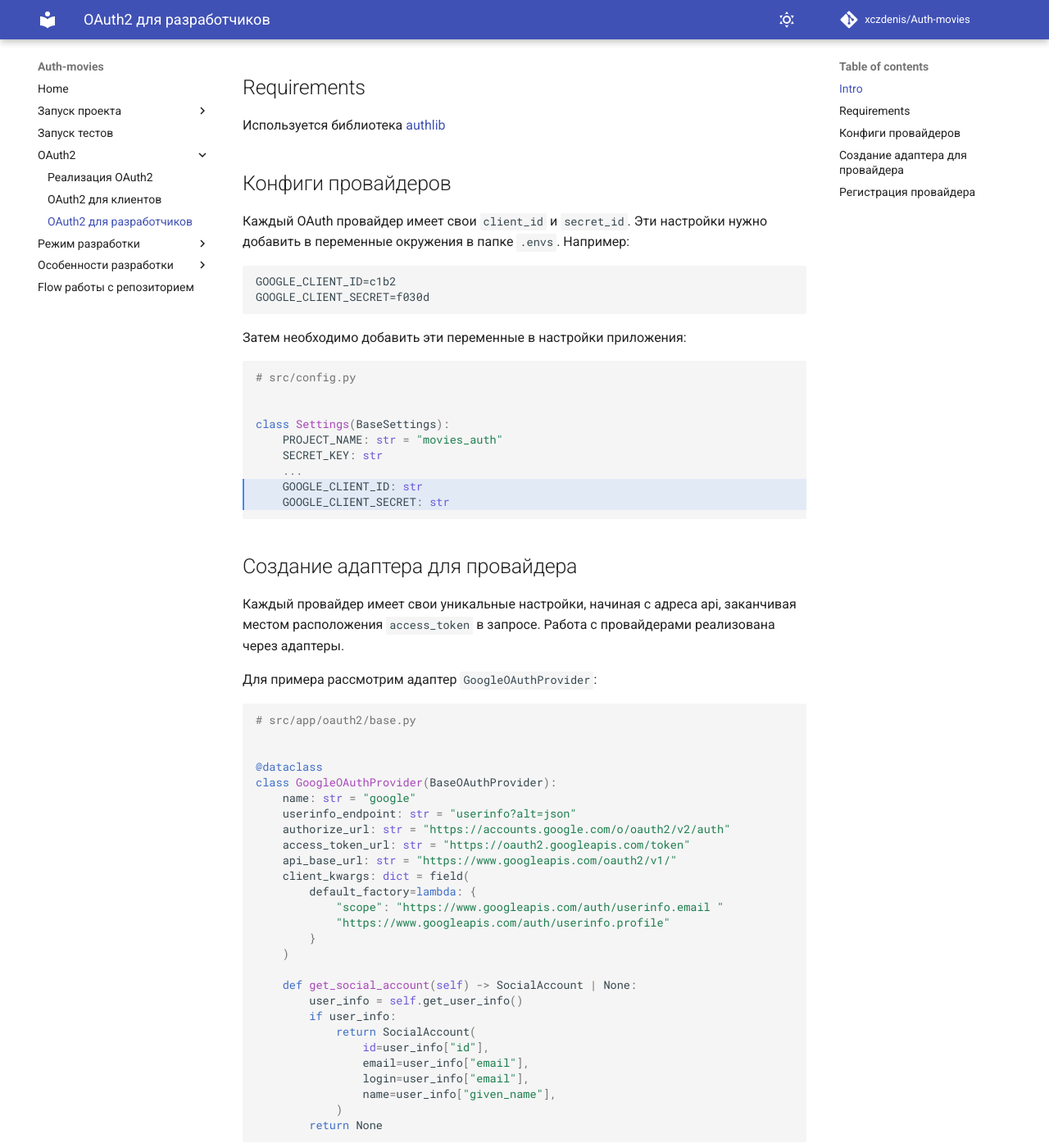
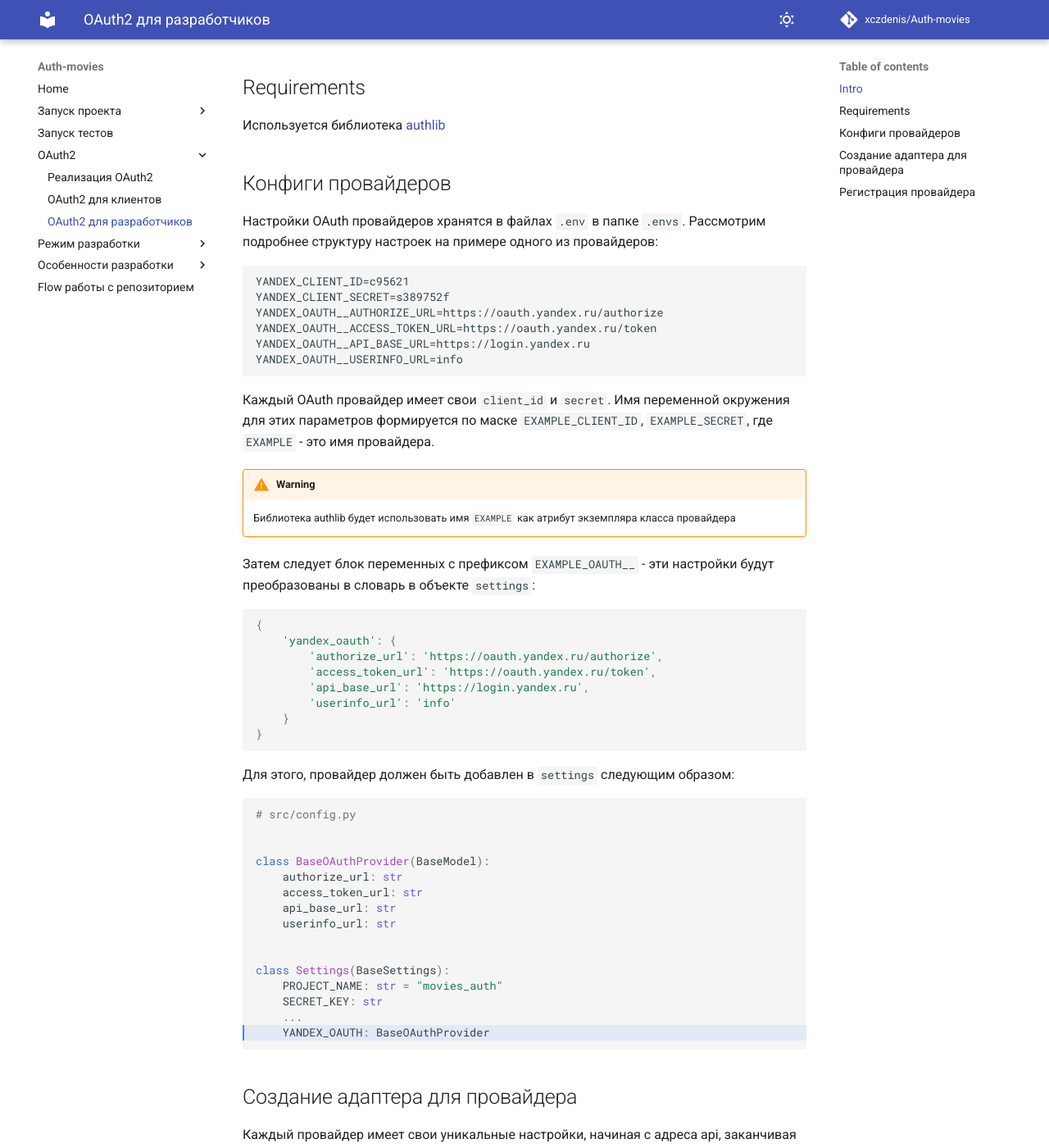
Before and after one commit to xczdenis/Auth_sprint_1, an MkDocs documentation site: the page built from docs/ru/docs/oauth2/developers.md, in a window 1280 px wide and 1400 px high, scrolled down 331 px. Shown: the whole window at 82% size. Built offline with MkDocs 1.6.1 and Material for MkDocs 9.7.7, drawn with Linux system fonts in a browser that asks for light colours; comment, search, counter and statistics services are not loaded; some of the changed text lies outside the part shown.

Commit message:
refactor: Sprint7 fix review (#12)
* refactor: запуск трейсера регулируется настройкой enable_tracer

* refactor: параметры провайдеров отправлены в настройки

* refactor: удалена лишняя строка

* refactor: добавлена проверка на валидность провайдера

* refactor: убран лишний else

````diff
--- a/docs/ru/docs/oauth2/developers.md
+++ b/docs/ru/docs/oauth2/developers.md
@@ -11,23 +11,52 @@
 Используется библиотека [authlib](https://github.com/lepture/authlib)
 
 ## Конфиги провайдеров
-Каждый OAuth провайдер имеет свои `client_id` и `secret_id`. Эти настройки нужно добавить в
-переменные окружения в папке `.envs`. Например:
-```dotenv
-GOOGLE_CLIENT_ID=c1b2
-GOOGLE_CLIENT_SECRET=f030d
+Настройки OAuth провайдеров хранятся в файлах `.env` в папке `.envs`. Рассмотрим подробнее
+структуру настроек на примере одного из провайдеров:
 ```
-Затем необходимо добавить эти переменные в настройки приложения:
-```python hl_lines="8-9"
+YANDEX_CLIENT_ID=c95621
+YANDEX_CLIENT_SECRET=s389752f
+YANDEX_OAUTH__AUTHORIZE_URL=https://oauth.yandex.ru/authorize
+YANDEX_OAUTH__ACCESS_TOKEN_URL=https://oauth.yandex.ru/token
+YANDEX_OAUTH__API_BASE_URL=https://login.yandex.ru
+YANDEX_OAUTH__USERINFO_URL=info
+```
+Каждый OAuth провайдер имеет свои `client_id` и `secret`. Имя переменной окружения
+для этих параметров формируется по маске `EXAMPLE_CLIENT_ID`, `EXAMPLE_SECRET`,
+где `EXAMPLE` - это имя провайдера.
+
+!!!warning
+    Библиотека authlib будет использовать имя `EXAMPLE` как атрибут экземпляра класса провайдера
+
+Затем следует блок переменных с префиксом `EXAMPLE_OAUTH__` - эти настройки будут преобразованы
+в словарь в объекте `settings`:
+```python
+{
+    'yandex_oauth': {
+        'authorize_url': 'https://oauth.yandex.ru/authorize',
+        'access_token_url': 'https://oauth.yandex.ru/token',
+        'api_base_url': 'https://login.yandex.ru',
+        'userinfo_url': 'info'
+    }
+}
+```
+Для этого, провайдер должен быть добавлен в `settings` следующим образом:
+```python hl_lines="15"
 # src/config.py
+
+
+class BaseOAuthProvider(BaseModel):
+    authorize_url: str
+    access_token_url: str
+    api_base_url: str
+    userinfo_url: str
 
 
 class Settings(BaseSettings):
     PROJECT_NAME: str = "movies_auth"
     SECRET_KEY: str
     ...
-    GOOGLE_CLIENT_ID: str
-    GOOGLE_CLIENT_SECRET: str
+    YANDEX_OAUTH: BaseOAuthProvider
 ```
 
 ## Создание адаптера для провайдера
@@ -41,11 +70,7 @@
 
 @dataclass
 class GoogleOAuthProvider(BaseOAuthProvider):
-    name: str = "google"
-    userinfo_endpoint: str = "userinfo?alt=json"
-    authorize_url: str = "https://accounts.google.com/o/oauth2/v2/auth"
-    access_token_url: str = "https://oauth2.googleapis.com/token"
-    api_base_url: str = "https://www.googleapis.com/oauth2/v1/"
+    name: str = OAuthProviders.google
     client_kwargs: dict = field(
         default_factory=lambda: {
             "scope": "https://www.googleapis.com/auth/userinfo.email "
@@ -64,14 +89,25 @@
             )
         return None
 ```
-Для добавления нового провайдера нужно создать для него адаптер. На что следует обратить внимание:
+Для добавления нового провайдера нужно создать для него адаптер - наследник класса
+`BaseOAuthProvider`. Имя нового провайдера нужно указать в классе `OAuthProviders`:
+```python
+# src/app/oauth2/base.py
 
-Реквизит `name`: формируется из имени настроек `EXAMPLE_CLIENT_ID`. Для провайдера Google,
-настройка называется `GOOGLE_CLIENT_ID`, значит значение реквизита name должно быть `google`.
 
-Реквизит `userinfo_endpoint`: путь, по которому отправляется запрос на получение информации из
-аккаунта пользователя. Полный url запроса формируется как `api_base_url` + `userinfo_endpoint`.
-Получение данных пользователя выполняется в методе `get_user_info` базового класса
+@dataclass(slots=True, frozen=True)
+class OAuthProviders:
+    yandex = "yandex"
+    mail = "mail"
+    google = "google"
+```
+
+На что следует обратить внимание при создании адаптера:
+
+* **Имя провайдера**: оно формируется из имени настроек `EXAMPLE_CLIENT_ID`. Для провайдера Google,
+настройка называется `GOOGLE_CLIENT_ID`, значит имя должно быть `google`.
+
+* Получение данных пользователя выполняется в методе `get_user_info` базового класса
 `BaseOAuthProvider` (метод может быть переопределен в адаптере):
 ```python hl_lines="5-7"
 @dataclass
@@ -83,20 +119,16 @@
         return r.json()
 ```
 
-Адаптер должен содержать метод `get_social_account`, который возвращает экземпляр класса
+* Адаптер должен содержать метод `get_social_account`, который возвращает экземпляр класса
 `SocialAccount`.
 
-Реквизит `client_kwargs` может содержать уникальные настройки, требуемые для провайдера. Например,
+* Реквизит `client_kwargs` может содержать уникальные настройки, требуемые для провайдера. Например,
 для google требуется указать `scope` (разрешения), а для mail требуется указать место расположения
 `access_token`:
-```python hl_lines="8"
+```python hl_lines="4"
 @dataclass
 class MailOAuthProvider(BaseOAuthProvider):
-    name: str = "mail"
-    userinfo_endpoint: str = "userinfo"
-    authorize_url: s-tr = "https://oauth.mail.ru/login"
-    access_token_url: str = "https://oauth.mail.ru/token"
-    api_base_url: str = "https://oauth.mail.ru"
+    name: str = OAuthProviders.mail
     client_kwargs: dict = field(default_factory=lambda: {"token_placement": "uri"})
 ```
 
--- a/src/app/__init__.py
+++ b/src/app/__init__.py
@@ -23,7 +23,8 @@
 
     jwt.init_app(app)
 
-    jaeger.init_app(app)
+    if settings.ENABLE_TRACER:
+        jaeger.init_app(app)
 
     oauth_manager.init_app(app, cache=redis_db)
     oauth_manager.register_provider(yandex_oauth)
````
Also changed, not shown: 8 other files.
